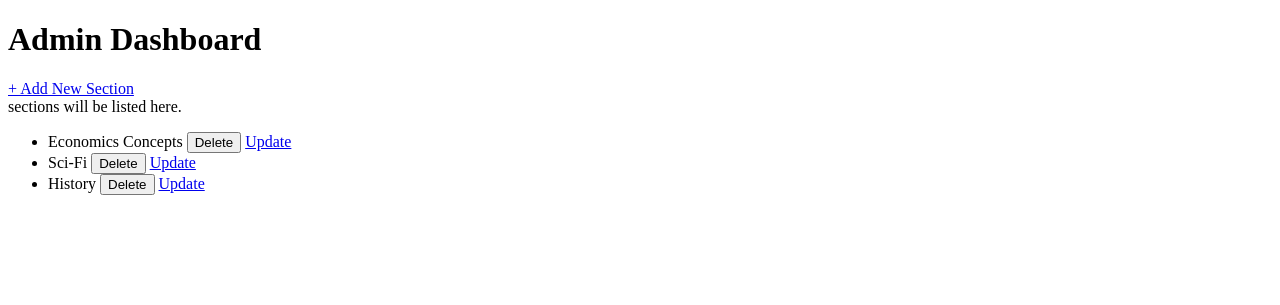
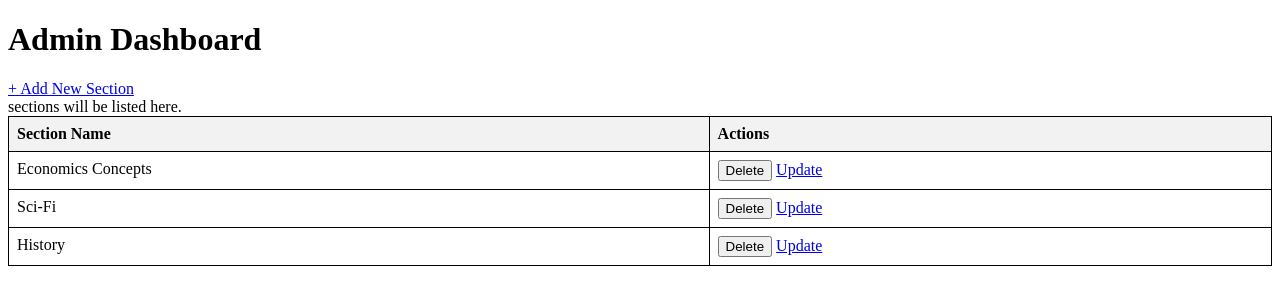
Before and after one commit to ravikumawat7716/MAD1-Bootcamp-May-2024---LMS, a Flask app: page /admindashboard in a window 1280 px wide. Shown: the top 305 px of the page. Run offline with Flask 3, Linux system fonts and the light colour scheme; a user stored in the database is signed in.

Commit message:
added search

```diff
--- a/main.py
+++ b/main.py
@@ -2,8 +2,14 @@ from flask import Flask, render_template, redirect, url_for, request , session ,
 from flask_sqlalchemy import SQLAlchemy
 import os
 from flask_login import LoginManager , login_user , current_user , logout_user , UserMixin, login_required
+from models import db, User , Section
+from whoosh.analysis import StemmingAnalyzer
+import flask_whooshalchemy
 
-from models import db, User , Section
+
+
+
+
 
 app = Flask(__name__)
 
@@ -11,12 +17,15 @@ app = Flask(__name__)
 app.config['SQLALCHEMY_DATABASE_URI'] = 'sqlite:///mydatabase.db'
 app.config['SQLALCHEMY_TRACK_MODIFICATIONS'] = False
 app.config['SECRET_KEY'] = 'somesecretkey'
+app.config['WHOOSH_BASE'] = 'whoosh'
 
 login_manager = LoginManager()
 login_manager.init_app(app)
 login_manager.login_view = 'login'
 
 db.init_app(app)
+
+# whooshalchemy.whoosh_index(app, Section)
 
 @login_manager.user_loader
 def load_user(user_id):
@@ -75,8 +84,9 @@ def userdashboard():
     # print(session)
     print(current_user.id)
     cu = User.query.filter_by(id = current_user.id).first()
+    sections = Section.query.all()
     name = cu.name
-    return f'Hello { name }'
+    return render_template('userdashboard.html' , name=name , sections = sections)
 
 @app.route('/register', methods=["GET", "POST"])
 def register():
@@ -147,6 +157,34 @@ def update_section(section_id):
 # def get_all_sections():
 #     return "all the books"
 
+
+@app.route('/search' , methods=['POST'])
+def search():
+    if request.method == "POST":
+        search_query = request.form['query']
+        sections = Section.query.filter(Section.name.contains(search_query) | Section.id.contains(search_query)).all()
+        cu = User.query.filter_by(id = current_user.id).first()
+        name = cu.name
+        return render_template('userdashboard.html', sections = sections , name = name)
+
+@app.route('/search2' , methods=["POST"])
+def search2():
+        if request.method == "POST":
+            search_query = request.form['query']
+            sections = Section.query.whoosh_search(search_query).all()
+            cu = User.query.filter_by(id = current_user.id).first()
+            name = cu.name
+        return render_template('userdashboard.html', sections = sections , name = name)
+
+
+
+
+
+
+
+
+
+
 if __name__ == '__main__':
     if not os.path.exists('instance/mydatabase.db'):
         print("works")
--- a/models.py
+++ b/models.py
@@ -1,6 +1,7 @@
 from flask_sqlalchemy import SQLAlchemy
 from datetime import datetime
 from flask_login import UserMixin
+# from whoosh.analysis import StemmingAnalyzer
 
 db = SQLAlchemy()
 
@@ -18,6 +19,8 @@ class User(db.Model , UserMixin):
 
 class Section(db.Model):
     __tablename__="section"
+    # __searchable__ = ['name']
+    # __analyzer__ = StemmingAnalyzer()
     id=db.Column(db.Integer,primary_key = True)
     name = db.Column(db.String(64),nullable =False)
     date_created=db.Column(db.DateTime, nullable = False,default= datetime.now())
--- a/templates/adminpage.html
+++ b/templates/adminpage.html
@@ -4,28 +4,51 @@
     <meta charset="UTF-8">
     <meta name="viewport" content="width=device-width, initial-scale=1.0">
     <title>Admin Dashboard</title>
+    <style>
+        table {
+            width: 100%;
+            border-collapse: collapse;
+        }
+        th, td {
+            border: 1px solid black;
+            padding: 8px;
+            text-align: left;
+        }
+        th {
+            background-color: #f2f2f2;
+        }
+        td {
+            vertical-align: top;
+        }
+        form {
+            display: inline;
+        }
+    </style>
 </head>
 <body>
-    <h1> Admin Dashboard</h1>
+    <h1>Admin Dashboard</h1>
     <div>
-        <a href="/section">+ Add New Section </a>
+        <a href="/section">+ Add New Section</a>
     </div>
     <div>
         sections will be listed here.
     </div>
-    <div>
-        <ul>
-        {%for section in sections%}
-        <li>
-            {{section.name}}
-            <form action="{{ url_for('delete_section', section_id=section.id) }}" method="post" style="display:inline;">
-                <button type="submit">Delete</button>
-            </form>
-            <a href={{url_for('update_section' , section_id = section.id)}}> Update </a>
-        </li>
+    <table>
+        <tr>
+            <th>Section Name</th>
+            <th>Actions</th>
+        </tr>
+        {% for section in sections %}
+        <tr>
+            <td>{{ section.name }}</td>
+            <td>
+                <form action="{{ url_for('delete_section', section_id=section.id) }}" method="post">
+                    <button type="submit">Delete</button>
+                </form>
+                <a href="{{ url_for('update_section', section_id=section.id) }}">Update</a>
+            </td>
+        </tr>
         {% endfor %}
-        </ul>
-    </div>
-
+    </table>
 </body>
 </html>
```
Also changed, not shown: templates/userdashboard.html (+19 -1 lines), instance/mydatabase.db.
